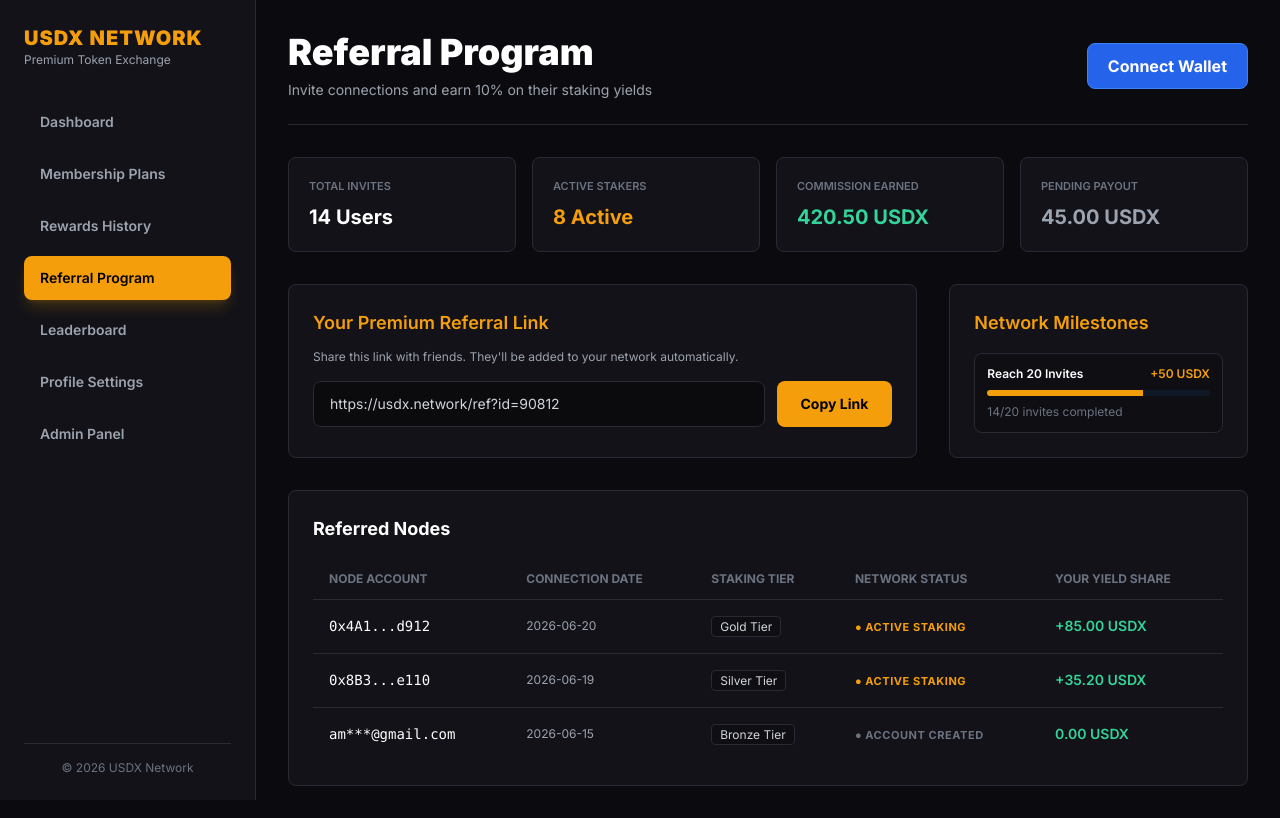
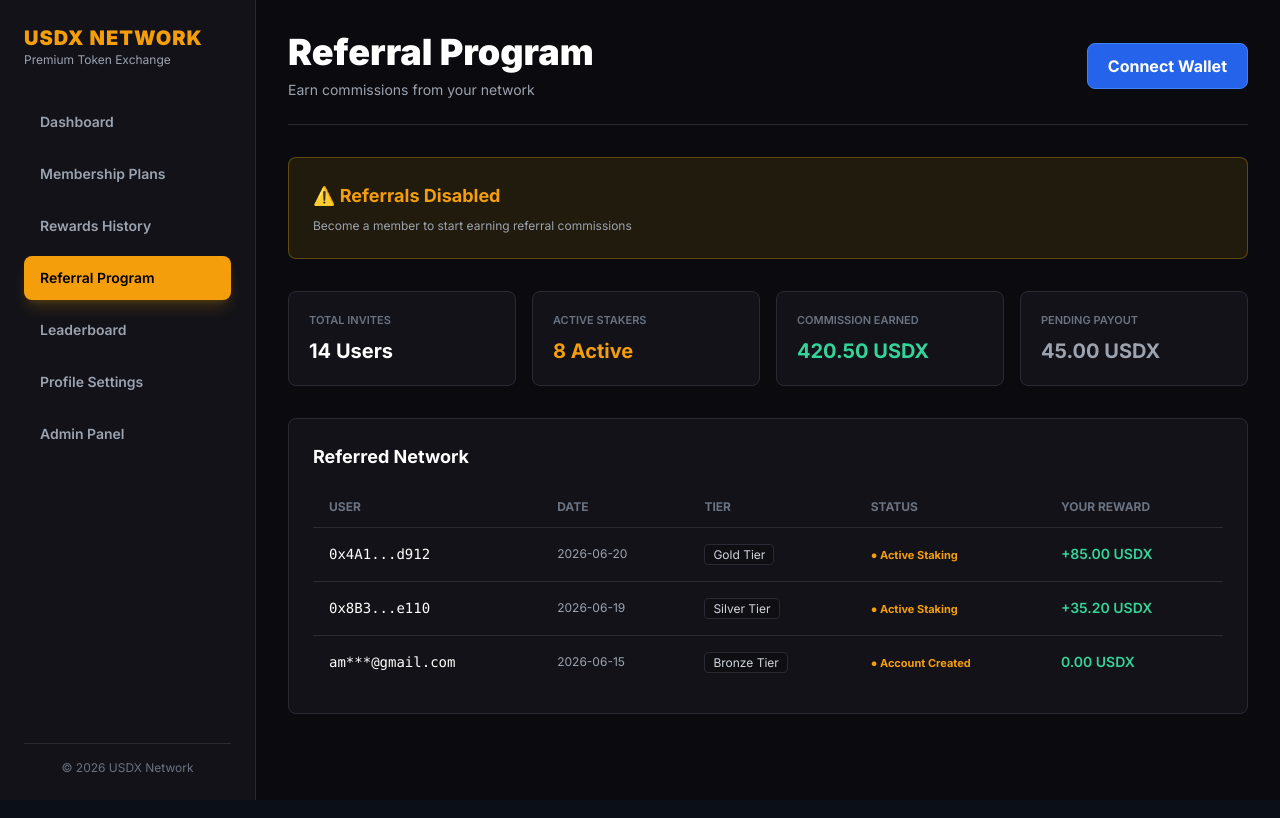
Before and after one commit to usdxofficialdev/-Dead-Token-Exchange-, a Next.js app: page /referral in a window 1280 px wide. Built offline with nearby package versions, Linux system fonts and the light colour scheme.

Commit message:
Update page.tsx

```diff
--- a/app/referral/page.tsx
+++ b/app/referral/page.tsx
@@ -4,6 +4,7 @@ import React, { useState, useEffect } from "react";
 import AppLayout from "../components/AppLayout";
 
 export default function ReferralProgram() {
+  const [isMember, setIsMember] = useState(false);
   const [referralLink, setReferralLink] = useState("https://usdx.network/ref?id=90812");
   const [referralStats, setReferralStats] = useState({
     totalInvites: "14 Users",
@@ -19,6 +20,9 @@ export default function ReferralProgram() {
   ]);
 
   useEffect(() => {
+    const memberStatus = localStorage.getItem("user_is_member");
+    setIsMember(memberStatus === "true");
+
     const customLink = localStorage.getItem("admin_global_referral_link");
     if (customLink) setReferralLink(customLink);
 
@@ -31,104 +35,71 @@ export default function ReferralProgram() {
 
   const copyLink = () => {
     navigator.clipboard.writeText(referralLink);
-    alert("Referral link copied!");
+    alert("✅ Referral link copied!");
   };
 
   return (
-    <AppLayout
-      title="Referral Program"
-      description="Invite connections and earn 10% on their staking yields"
-    >
-      {/* Referral Stats Cards */}
+    <AppLayout title="Referral Program" description="Earn commissions from your network">
+      <div className={`p-6 rounded-lg border mb-8 ${isMember ? "bg-emerald-500/10 border-emerald-500/30" : "bg-yellow-500/10 border-yellow-500/30"}`}>
+        <h3 className="text-lg font-bold text-amber-500 mb-2">
+          {isMember ? "✅ Referral Commissions Active" : "⚠️ Referrals Disabled"}
+        </h3>
+        <p className="text-xs text-gray-400">
+          {isMember ? "Earn 10% on referred member stakes" : "Become a member to start earning referral commissions"}
+        </p>
+      </div>
+
       <div className="grid grid-cols-1 md:grid-cols-2 lg:grid-cols-4 gap-4 mb-8">
-        <div className="bg-[#121218] border border-[#2A2A35] p-5 rounded-lg hover:border-amber-500/30 transition-all">
+        <div className="bg-[#121218] border border-[#2A2A35] p-5 rounded-lg">
           <span className="block text-[11px] uppercase text-gray-500 font-semibold mb-2">Total Invites</span>
           <span className="text-xl font-bold text-white">{referralStats.totalInvites}</span>
         </div>
-        <div className="bg-[#121218] border border-[#2A2A35] p-5 rounded-lg hover:border-amber-500/30 transition-all">
+        <div className="bg-[#121218] border border-[#2A2A35] p-5 rounded-lg">
           <span className="block text-[11px] uppercase text-gray-500 font-semibold mb-2">Active Stakers</span>
           <span className="text-xl font-bold text-amber-500">{referralStats.activeStakers}</span>
         </div>
-        <div className="bg-[#121218] border border-[#2A2A35] p-5 rounded-lg hover:border-amber-500/30 transition-all">
+        <div className="bg-[#121218] border border-[#2A2A35] p-5 rounded-lg">
           <span className="block text-[11px] uppercase text-gray-500 font-semibold mb-2">Commission Earned</span>
           <span className="text-xl font-bold text-emerald-400">{referralStats.commissionEarned}</span>
         </div>
-        <div className="bg-[#121218] border border-[#2A2A35] p-5 rounded-lg hover:border-amber-500/30 transition-all">
+        <div className="bg-[#121218] border border-[#2A2A35] p-5 rounded-lg">
           <span className="block text-[11px] uppercase text-gray-500 font-semibold mb-2">Pending Payout</span>
           <span className="text-xl font-bold text-gray-400">{referralStats.pendingPayout}</span>
         </div>
       </div>
 
-      {/* Referral Link & Milestones */}
-      <div className="grid grid-cols-1 lg:grid-cols-3 gap-8 mb-8">
-
-        {/* Referral Link Box */}
-        <div className="lg:col-span-2 bg-[#121218] border border-[#2A2A35] rounded-lg p-6">
-          <h3 className="text-lg font-semibold text-amber-500 mb-3">Your Premium Referral Link</h3>
-          <p className="text-xs text-gray-400 mb-4">Share this link with friends. They'll be added to your network automatically.</p>
+      {isMember && (
+        <div className="bg-[#121218] border border-[#2A2A35] rounded-lg p-6 mb-8">
+          <h3 className="text-lg font-semibold text-amber-500 mb-3">Your Referral Link</h3>
           <div className="flex flex-col sm:flex-row gap-3">
-            <input
-              type="text"
-              readOnly
-              value={referralLink}
-              className="bg-black/40 border border-[#2A2A35] rounded-lg px-4 py-3 flex-1 text-sm text-gray-300 outline-none focus:border-amber-500/50"
-            />
-            <button
-              onClick={copyLink}
-              className="bg-amber-500 text-black font-bold px-6 py-3 rounded-lg hover:bg-amber-600 transition-all text-sm whitespace-nowrap"
-            >
+            <input type="text" readOnly value={referralLink} className="bg-black/40 border border-[#2A2A35] rounded-lg px-4 py-3 flex-1 text-sm text-gray-300 outline-none" />
+            <button onClick={copyLink} className="bg-amber-500 text-black font-bold px-6 py-3 rounded-lg hover:bg-amber-600 transition-all text-sm whitespace-nowrap">
               Copy Link
             </button>
           </div>
         </div>
+      )}
 
-        {/* Milestones Box */}
-        <div className="bg-[#121218] border border-[#2A2A35] rounded-lg p-6">
-          <h3 className="text-lg font-semibold text-amber-500 mb-4">Network Milestones</h3>
-          <div className="space-y-3">
-            <div className="bg-black/20 p-3 rounded-lg border border-[#2A2A35]">
-              <div className="flex justify-between text-xs font-semibold mb-2">
-                <span>Reach 20 Invites</span>
-                <span className="text-amber-500">+50 USDX</span>
-              </div>
-              <div className="w-full bg-gray-900 h-1.5 rounded-full overflow-hidden">
-                <div className="bg-amber-500 h-full w-[70%]"></div>
-              </div>
-              <p className="text-xs text-gray-500 mt-2">14/20 invites completed</p>
-            </div>
-          </div>
-        </div>
-      </div>
-
-      {/* Referral Network Table */}
       <div className="rounded-lg border border-[#2A2A35] bg-[#121218] p-6">
-        <h3 className="text-lg font-bold mb-4 text-white">Referred Nodes</h3>
+        <h3 className="text-lg font-bold mb-4 text-white">Referred Network</h3>
         <div className="overflow-x-auto">
           <table className="w-full text-left text-sm text-gray-400">
             <thead className="border-b border-[#2A2A35] text-xs uppercase text-gray-500">
               <tr>
-                <th className="py-3 px-4">Node Account</th>
-                <th className="py-3 px-4">Connection Date</th>
-                <th className="py-3 px-4">Staking Tier</th>
-                <th className="py-3 px-4">Network Status</th>
-                <th className="py-3 px-4">Your Yield Share</th>
+                <th className="py-3 px-4">User</th>
+                <th className="py-3 px-4">Date</th>
+                <th className="py-3 px-4">Tier</th>
+                <th className="py-3 px-4">Status</th>
+                <th className="py-3 px-4">Your Reward</th>
               </tr>
             </thead>
             <tbody className="divide-y divide-[#2A2A35]">
               {referralRows.map((row, index) => (
-                <tr key={index} className="hover:bg-black/10 transition-colors">
+                <tr key={index} className="hover:bg-black/10">
                   <td className="py-4 px-4 font-mono text-white text-sm">{row.user}</td>
                   <td className="py-4 px-4 text-gray-400 text-xs">{row.date}</td>
-                  <td className="py-4 px-4">
-                    <span className="text-xs px-2 py-0.5 rounded border border-[#2A2A35] bg-black/20 text-gray-300">
-                      {row.tier}
-                    </span>
-                  </td>
-                  <td className="py-4 px-4">
-                    <span className={`text-[11px] font-bold uppercase tracking-wider ${row.status.includes("Staking") ? "text-amber-500" : "text-gray-500"}`}>
-                      ● {row.status}
-                    </span>
-                  </td>
+                  <td className="py-4 px-4"><span className="text-xs px-2 py-0.5 rounded border border-[#2A2A35] bg-black/20 text-gray-300">{row.tier}</span></td>
+                  <td className="py-4 px-4"><span className="text-[11px] font-bold text-amber-500">● {row.status}</span></td>
                   <td className="py-4 px-4 text-emerald-400 font-semibold">{row.reward}</td>
                 </tr>
               ))}
```
